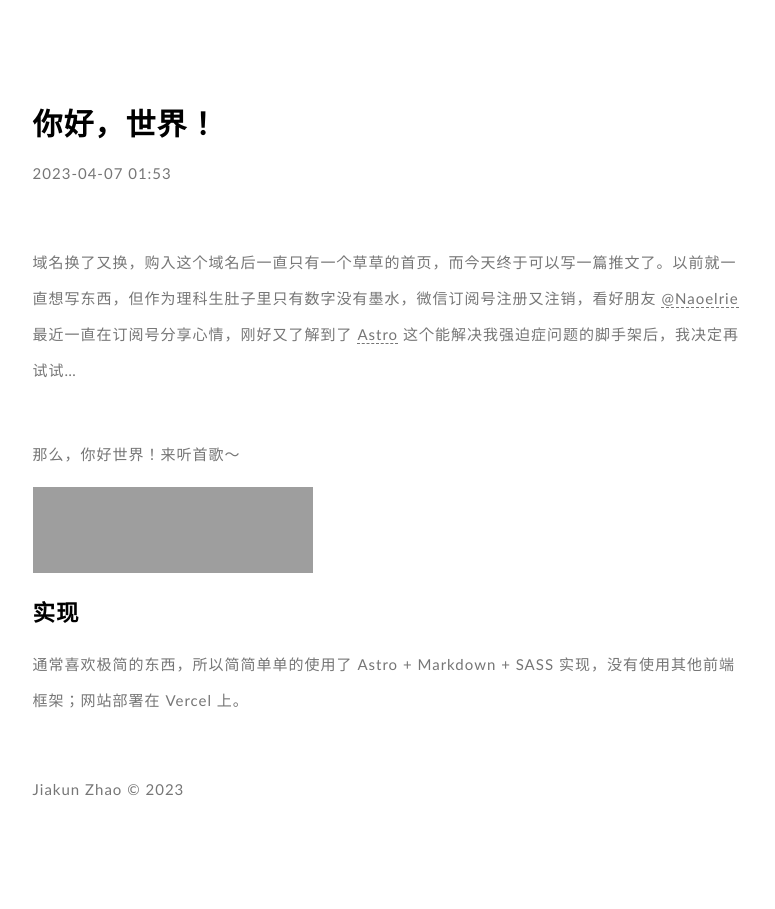
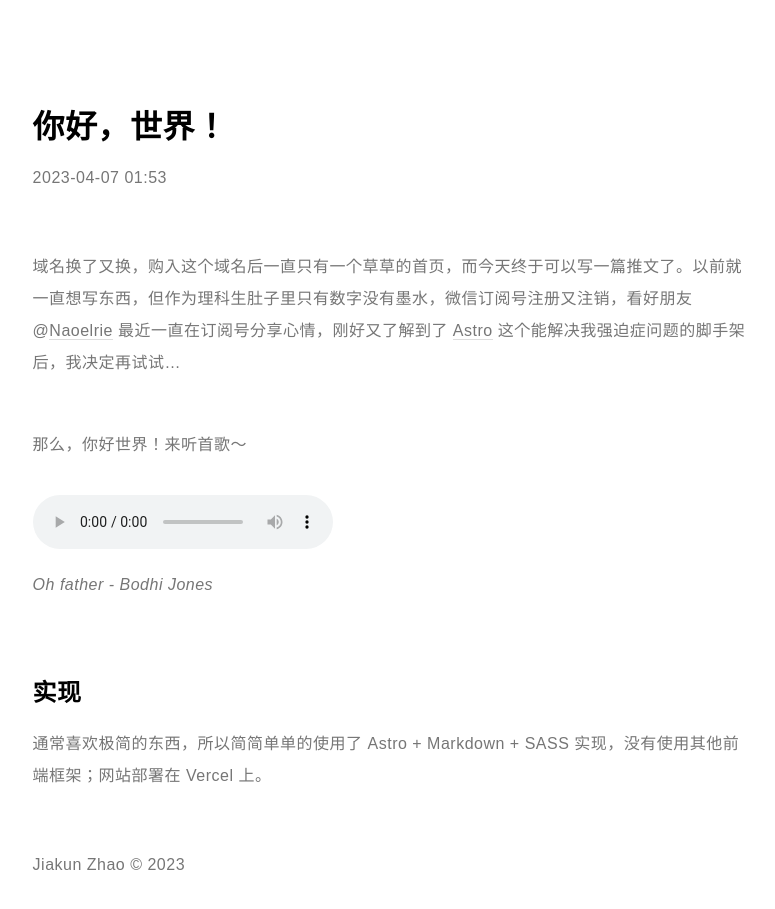
Before and after one commit to jiakun-zhao/jiakun-zhao, an Astro site: page /post/hello-world in a window 1280 px wide. Shown: the whole page, without its empty margins (249-1024 px from the left). Before the commit the page ends 861 px from the top, so only its background shows below. Built offline with nearby package versions, Linux system fonts and the light colour scheme; Astro itself is replaced by a stand-in of ours; grey boxes are pictures that could not be loaded.

Commit message:
chore: new font family

```diff
--- a/src/assets/styles/index.scss
+++ b/src/assets/styles/index.scss
@@ -4,11 +4,13 @@
     --thirdly: #fbfbfb;
     --accent: #6054ba;
     --background: #fff;
+    --link-border: #ddd;
 
     @media (prefers-color-scheme: dark) {
         --primary: white;
         --thirdly: #191919;
         --background: #111111;
+        --link-border: #333;
     }
 }
 
@@ -17,9 +19,9 @@ body {
     background-color: var(--background);
     margin: 0;
     padding: 4rem 0 2rem 0;
-    font-size: 15px;
-    letter-spacing: 1px;
-    font-family: 'Trebuchet MS', 'Optima-Regular', 'PingFangTC-light', 'PingFang SC', 'HarmonyOS_Regular', 'Helvetica Neue', 'Microsoft YaHei', monospace;
+    letter-spacing: 0.5px;
+    // 'Trebuchet MS', 'Optima-Regular', 'PingFangTC-light',
+    font-family: Arial, 'PingFang SC', 'HarmonyOS_Regular', 'Helvetica Neue', 'Microsoft YaHei', monospace;
 
     & > * {
         max-width: 48rem;
@@ -36,9 +38,12 @@ body {
 a {
     color: var(--secondary);
     text-decoration: none;
-    border-bottom: 1px dashed currentColor;
+    border-bottom: 1px solid;
+    border-color: var(--link-border);
+    transition: all 500ms ease-in-out;
     &:hover {
         color: var(--accent);
+        border-color: currentColor;
     }
 }
 
--- a/src/assets/styles/markdown-body.scss
+++ b/src/assets/styles/markdown-body.scss
@@ -1,6 +1,6 @@
 p,
 li {
-    line-height: 2.4em;
+    line-height: 2;
 }
 
 div.NetEase-CloudMusic-Card {
--- a/src/content/posts/hello-world.md
+++ b/src/content/posts/hello-world.md
@@ -5,14 +5,22 @@ date: 2023-04-07 01:53
 og_image: hello-world.jpg
 ---
 
-域名换了又换，购入这个域名后一直只有一个草草的首页，而今天终于可以写一篇推文了。以前就一直想写东西，但作为理科生肚子里只有数字没有墨水，微信订阅号注册又注销，看好朋友 [@Naoelrie](/@Naoelrie) 最近一直在订阅号分享心情，刚好又了解到了 [Astro](https://astro.build) 这个能解决我强迫症问题的脚手架后，我决定再试试...
+域名换了又换，购入这个域名后一直只有一个草草的首页，而今天终于可以写一篇推文了。以前就一直想写东西，但作为理科生肚子里只有数字没有墨水，微信订阅号注册又注销，看好朋友 @[Naoelrie](/@Naoelrie) 最近一直在订阅号分享心情，刚好又了解到了 [Astro](https://astro.build) 这个能解决我强迫症问题的脚手架后，我决定再试试...
 
 <br>
 
 那么，你好世界！来听首歌～
 
-<iframe frameborder="no" border="0" marginwidth="0" marginheight="0" width="280" height="86" src="//music.163.com/outchain/player?type=2&id=27506733&auto=0&height=66"></iframe>
+<br>
 
+<audio controls>
+<source src="http://music.163.com/song/media/outer/url?id=27506733.mp3" type="audio/mpeg">
+<embed src="http://music.163.com/song/media/outer/url?id=27506733.mp3">
+</audio>
+
+_Oh father - Bodhi Jones_
+
+<br>
 <br>
 
 ## 实现
```
